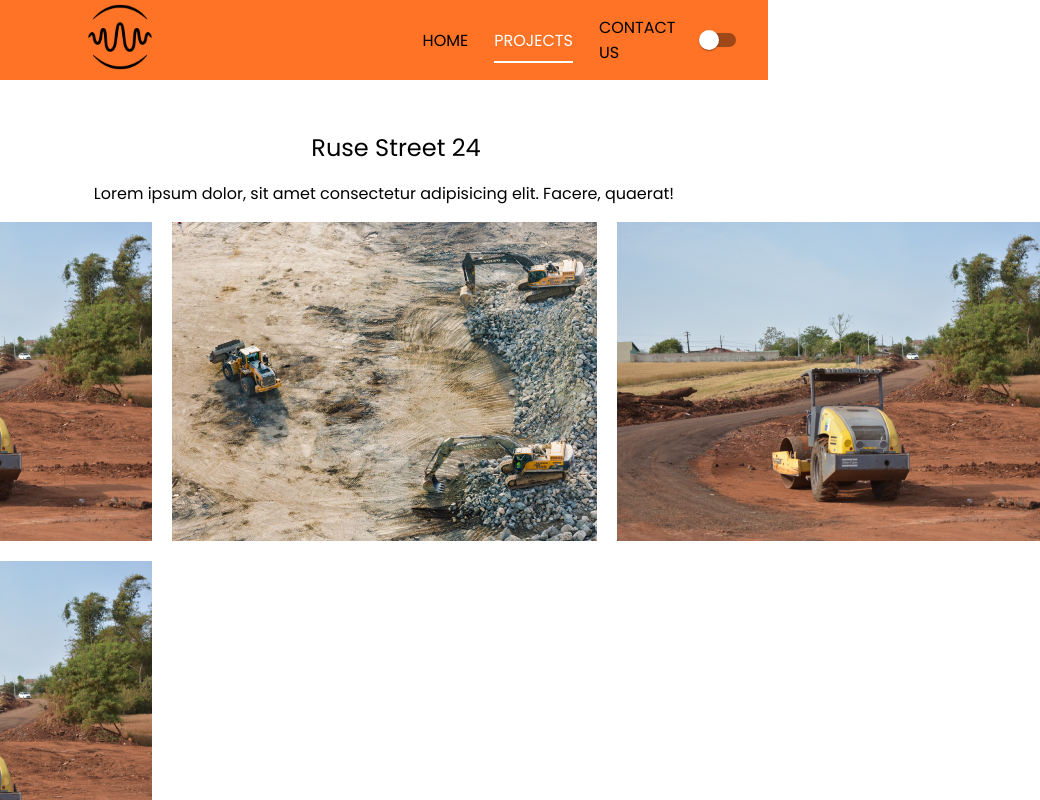
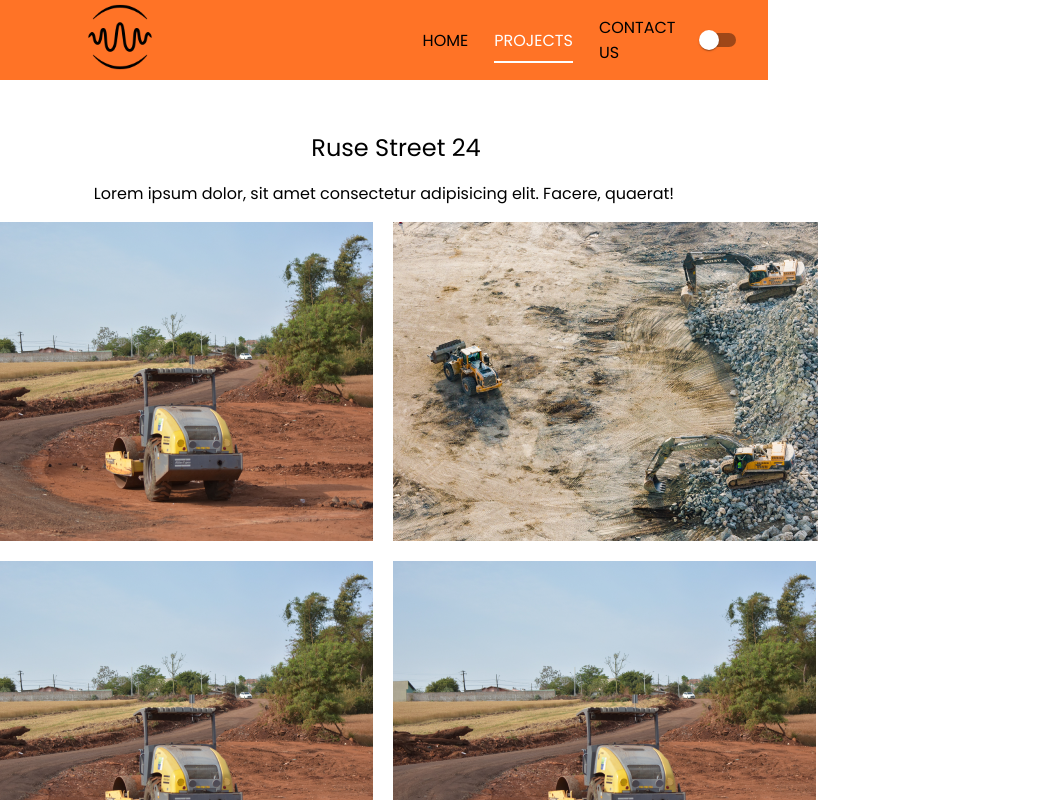
Before and after one commit to tielass/asfalting-website, a React (Create React App) app: page /projects/1 in a window 768 px wide. Shown: the top 800 px of the page, 1040 px wide, since content can reach past the window. Built offline with nearby package versions, Linux system fonts and the light colour scheme.

Commit message:
single page queries

```diff
--- a/src/App.css
+++ b/src/App.css
@@ -164,6 +164,12 @@ body {
     font-size: 13px;
   }
 
+  /* Single Project Page */
+
+  .single--page--container .single--page--grid {
+    grid-template-columns: repeat(1, 1fr);
+  }
+
   /* Contacts */
 
   .contacts .contacts--container {
@@ -271,6 +277,12 @@ body {
   .gallery--card--wrapper .gallery--card--text {
     text-align: center;
     font-size: 13px;
+  }
+
+  /* Single Project Page */
+
+  .single--page--container .single--page--grid {
+    grid-template-columns: repeat(1, 1fr);
   }
 
   /* Contacts */
@@ -388,6 +400,12 @@ body {
     font-size: 11px;
   }
 
+  /* Single Project Page */
+
+  .single--page--container .single--page--grid {
+    grid-template-columns: repeat(2, 1fr);
+  }
+
   /* Contacts */
 
   .contacts .contacts--container {
@@ -471,6 +489,8 @@ body {
     margin: 0 auto;
   }
 
+
+
   /* Dark Theme Projects */
 
   #dark .projects .projects--container .projectsInfo {
```
